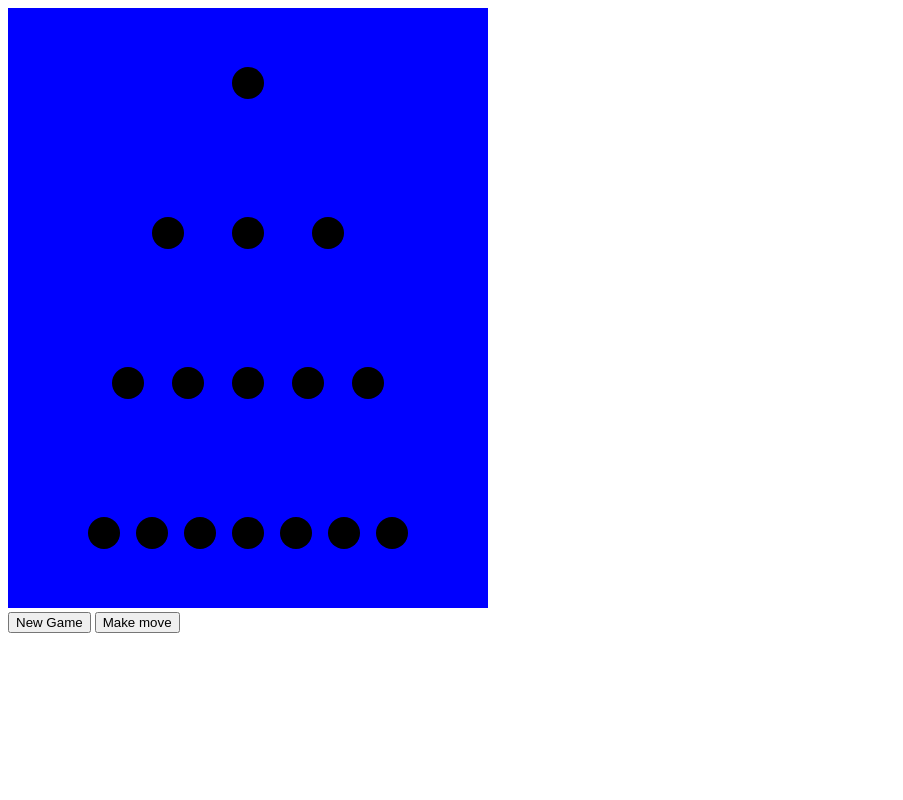
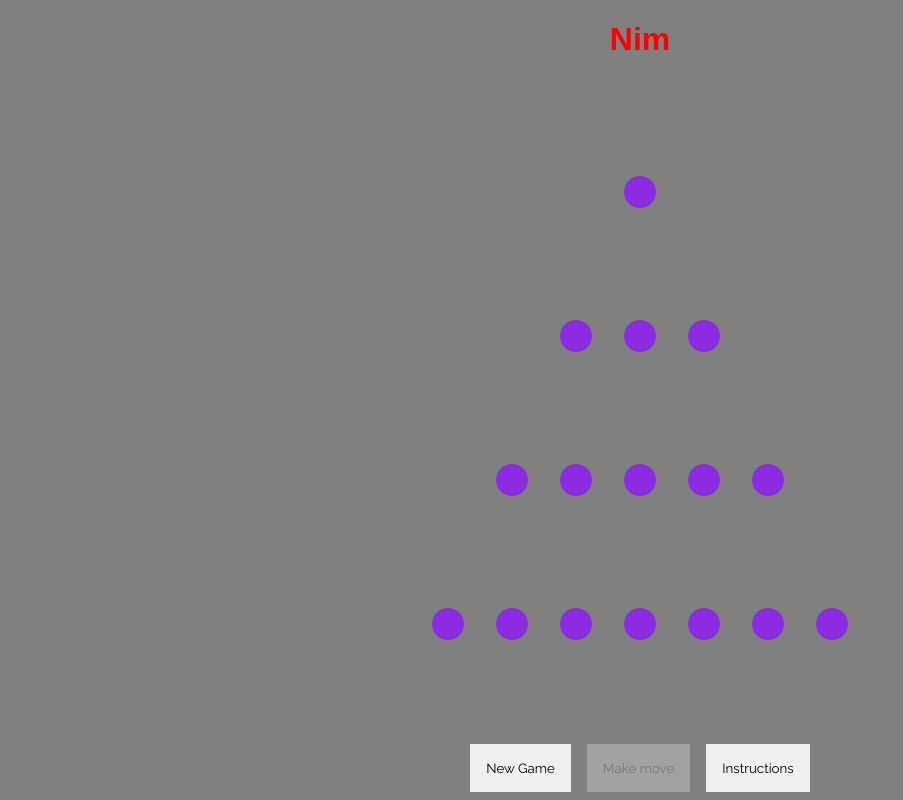
Before and after one commit to tr130/nim, a plain HTML site: page index.html in a window 1280 px wide. Both pictures are taken after a click on the button "New Game". Shown: the whole page, without its empty margins (0-903 px from the left). Drawn offline with Linux system fonts and the light colour scheme; a web font is replaced by a local one.

Commit message:
updated styling and removed ability to pass

```diff
--- a/ComputerPlayer.js
+++ b/ComputerPlayer.js
@@ -45,6 +45,7 @@ export default class ComputerPlayer {
 
   selectTokens(tokens) {
     let move = this.decideMove(tokens);
+    console.log(move)
     let row = move[0];
     let quantity = move[1];
     let selected = 0;
--- a/Game.js
+++ b/Game.js
@@ -13,22 +13,25 @@ export default class Game {
 
   createTokens() {
     let tokens = [];
-    document.getElementById('game-board').textContent = '';
-    const svgSpace = document.createElementNS("http://www.w3.org/2000/svg", "rect");
-  svgSpace.setAttributeNS(null, "x", 0);
-  svgSpace.setAttributeNS(null, "y", 0);
-  svgSpace.setAttributeNS(null, "height", 600);
-  svgSpace.setAttributeNS(null, "width", 480);
-  svgSpace.setAttributeNS(null, "fill", "blue");
-  svgSpace.setAttributeNS(null, "stroke", "none");
-  document.getElementById("game-board").appendChild(svgSpace);
+  //   document.getElementById('game-board').textContent = '';
+  //   const svgSpace = document.createElementNS("http://www.w3.org/2000/svg", "rect");
+  // svgSpace.setAttributeNS(null, "x", 0);
+  // svgSpace.setAttributeNS(null, "y", 0);
+  // svgSpace.setAttributeNS(null, "height", 600);
+  // svgSpace.setAttributeNS(null, "width", 480);
+  // svgSpace.setAttributeNS(null, "fill", "blue");
+  // svgSpace.setAttributeNS(null, "stroke", "none");
+  // document.getElementById("game-board").appendChild(svgSpace);
     for (let i = 0; i < 4; i++) {
+      const rowDiv = document.createElement('div')
+      rowDiv.setAttribute("class", "game_row")
+      document.getElementsByClassName('game_board')[0].appendChild(rowDiv)
       let limit = 2*i + 1;
       let row = [];
       for (let j = 0; j < limit; j++) {
         console.log(`${i}-${j}`)
         let token = new Token(i,j);
-        token.drawToken();
+        token.drawToken(rowDiv);
         row.push(token);
      }
      tokens.push(row);
@@ -48,10 +51,16 @@ export default class Game {
     let col = token.id[2];
     this.humanPlayer.selectToken(this.tokens[row][col]);
     console.log(this.tokens);
+    if (this.humanPlayer.selectedTokens.length > 0) {
+      document.getElementById("make_move").removeAttribute("disabled")
+    }
   }
 
   humanMove() {
+    console.log("tokens...")
+    console.log(this.humanPlayer.selectedTokens)
     this.makeMove(this.humanPlayer.selectedTokens);
+    document.getElementById("make_move").setAttribute("disabled", "true")
     this.computerMove();
   }
 
--- a/Token.js
+++ b/Token.js
@@ -6,15 +6,20 @@ export default class Token {
     this.id = `${row}-${col}`
   }
 
-  drawToken() {
-    const svgSpace = document.createElementNS("http://www.w3.org/2000/svg", "circle");
-    svgSpace.setAttributeNS(null, "id", `${this.id}`);
-    svgSpace.setAttributeNS(null, "class", "token");
-    svgSpace.setAttributeNS(null, "cx", 480/(this.row+2) * (this.col*0.5+1));
-    svgSpace.setAttributeNS(null, "cy", ((600/8) * (2*this.row+1)));
-    svgSpace.setAttributeNS(null, "r", 16);
-    svgSpace.setAttributeNS(null, "fill", "black");
-    svgSpace.setAttributeNS(null, "stroke", "none");
-    document.getElementById("game-board").appendChild(svgSpace);
+  drawToken(rowDiv) {
+    // const svgSpace = document.createElementNS("http://www.w3.org/2000/svg", "circle");
+    // svgSpace.setAttributeNS(null, "id", `${this.id}`);
+    // svgSpace.setAttributeNS(null, "class", "token");
+    // svgSpace.setAttributeNS(null, "cx", 480/(this.row+2) * (this.col*0.5+1));
+    // svgSpace.setAttributeNS(null, "cy", ((600/8) * (2*this.row+1)));
+    // svgSpace.setAttributeNS(null, "r", 16);
+    // svgSpace.setAttributeNS(null, "fill", "black");
+    // svgSpace.setAttributeNS(null, "stroke", "none");
+    // document.getElementById("game-board").appendChild(svgSpace);
+
+    const token = document.createElement("div")
+    token.setAttribute("id", `${this.id}`);
+    token.setAttribute("class", "token");
+    rowDiv.appendChild(token);
   }
 }
--- a/index.html
+++ b/index.html
@@ -4,20 +4,38 @@
   <meta charset="UTF-8">
   <meta http-equiv="X-UA-Compatible" content="IE=edge">
   <meta name="viewport" content="width=device-width, initial-scale=1.0">
+  <link rel="stylesheet"
+  href="https://fonts.googleapis.com/css?family=Raleway|Raleway+Dots">
   <link rel="stylesheet" href='css/main.css'>
   <title>Nim</title>
 </head>
 <body>
-  <div class="game_board">
-    <svg id = "game-board" height = "600" width = "480">
+  <div class="game_container">
+    <div class="game_header">
+      <h1>Nim</h1>
+    </div>
+    <div class="game_board">
+    </div>
+    <div class="game_controls">
+      <button id="newGame">New Game</button>
+      <button id="make_move" class="human_move" disabled>Make move</button>
+      <button id="instructions">Instructions</button>
+    </div>
+  </div>
+  <div class="instructions_container">
+    <div class="instructions_main">
+      <div class="instructions_header">
+           <h2>Instructions</h2>
+      </div>
 
+      <div class="instructions_text">
+              <p>Take turns to remove as many counters as you wish from one row.</p>
+      <p>The player who removes the final counter loses the game.</p>
+      </div>
 
-</svg>
+    </div>
   </div>
-  <div class="game_controls">
-    <button id="newGame">New Game</button>
-    <button class="human_move">Make move</button>
-  </div>
+
   <script type="module" src="nim.js"></script>
 </body>
 </html>
--- a/nim.js
+++ b/nim.js
@@ -1,6 +1,7 @@
 import Game from './Game.js';
 
 function newgame() {
+  document.getElementsByClassName("game_board")[0].innerHTML = ""
   let game = new Game();
   console.log(game.tokens);
 
@@ -13,4 +14,19 @@ function newgame() {
   })
 }
 
+function showInstructions() {
+  let instructionsVisible
+  document.getElementsByClassName("instructions_container")[0].classList.add("instructions_on")
+  instructionsVisible = true
+
+  setTimeout(function() {
+    document.addEventListener('click', function() {
+      if(instructionsVisible == true) {
+        document.getElementsByClassName("instructions_container")[0].classList.remove("instructions_on")
+        instructionsVisible = false
+      }
+    })}, 20)
+}
+
 document.getElementById('newGame').addEventListener('click', newgame);
+document.getElementById('instructions').addEventListener('click', showInstructions);
--- a/scss/main.scss
+++ b/scss/main.scss
@@ -1,12 +1,113 @@
+body {
+  margin: 0;
+  height: 100vh;
+  background-color: gray;
+  overflow: hidden;
+}
+
 .token {
   cursor: pointer;
   transition: all 0.5s ease-in-out;
+  width: 2rem;
+  height: 2rem;
+  margin: 1rem;
+  border-radius: 50%;
+  background-color: blueviolet;
 
   &_selected {
-    fill: #aaaaaa;
+    background-color: #aaaaaa;
   }
 
   &_taken {
     opacity: 0;
   }
 }
+
+.game {
+  &_container {
+    height: 100%;
+    width: 100vw;
+    display: flex;
+    justify-content: center;
+    flex-direction: column;
+  }
+
+  &_header {
+    text-align: center;
+
+
+    h1 {
+      color: red;
+      font-family: 'Raleway Dots', sans-serif;
+    }
+  }
+
+  &_board {
+    display: flex;
+    flex-direction: column;
+    justify-content: space-evenly;
+    height: 100%;
+  }
+
+  &_row {
+    display: flex;
+    flex-direction: row;
+    justify-content: center;
+  }
+
+  &_controls {
+    display: flex;
+    justify-content: center;
+    button {
+      padding: 1rem;
+      margin: 0.5rem;
+      border-radius: 0;
+      border: none;
+      font-family: Raleway, sans-serif;
+    }
+  }
+}
+
+.instructions {
+  &_container {
+    display:none;
+    z-index: 999;
+    position: absolute;
+    left: 0;
+    top: 0;
+    width: 100vw;
+    height: 100%;
+    //opacity: 50%;
+    //background-color: red;
+    //display: flex;
+    justify-content: center;
+  }
+
+  &_on {
+    display: flex;
+  }
+
+  &_main {
+    font-family: Raleway, sans-serif;
+    margin: 10vw 5vw;
+    width: 50vw;
+    background-color: black;
+    opacity: 50%;
+    color: red;
+    text-align: center;
+    display: flex;
+    flex-direction: column;
+    justify-content: space-evenly;
+
+    h2 {
+      font-family: 'Raleway', sans-serif;
+      font-size: 2.5rem;
+    }
+
+    p {
+      font-family: 'Raleway', sans-serif;
+      font-size: 1.5rem;
+      opacity: 100%;
+    }
+  }
+  }
```
Also changed, not shown: css/main.css, 1 other file.
